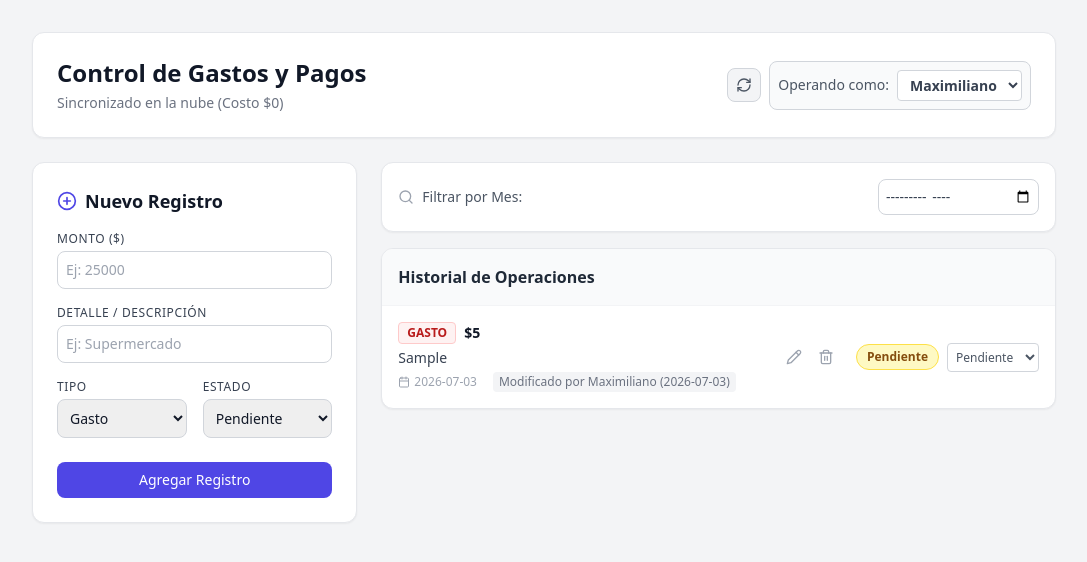
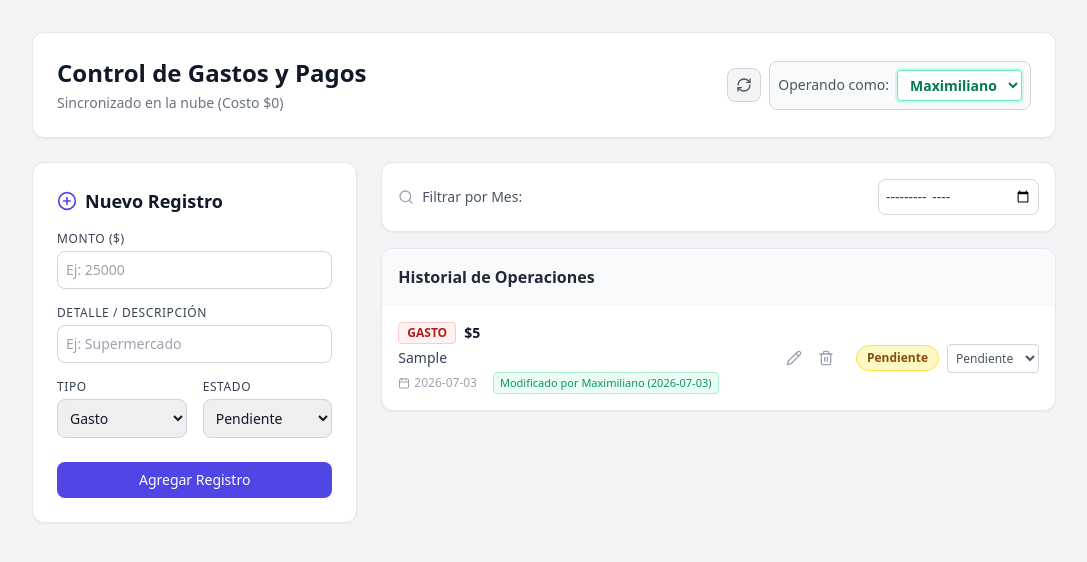
Before and after one commit to MaximilianoAlonso/controlGastos, a React (Vite) app: page / in a window 1280 px wide. Both pictures are taken after typing "5", "Sample" into the empty fields and a click on the button "Agregar Registro". Shown: the top 562 px of the page, without its empty margins (96-1183 px from the left). Built offline with nearby package versions, Linux system fonts and the light colour scheme; no server answers.

Commit message:
fix: cambiar base de datos a jsonbin gratiasdas

```diff
--- a/src/App.jsx
+++ b/src/App.jsx
@@ -14,7 +14,6 @@ export default function App() {
   const [usuarioActual, setUsuarioActual] = useState('Maximiliano');
   const [filtroMes, setFiltroMes] = useState('');
 
-  // Estados para la edición
   const [editandoId, setEditandoId] = useState(null);
 
   const cargarDatos = async () => {
@@ -70,7 +69,6 @@ export default function App() {
     let listaActualizada;
 
     if (editandoId) {
-      // Modo Edición
       listaActualizada = movimientos.map(m => {
         if (m.id === editandoId) {
           const cambiosPrevios = m.historialCambios || [];
@@ -87,7 +85,6 @@ export default function App() {
       });
       setEditandoId(null);
     } else {
-      // Modo Nuevo Registro
       const nuevo = {
         id: Date.now().toString(),
         monto: parseFloat(monto),
@@ -131,7 +128,6 @@ export default function App() {
     const listaActualizada = movimientos.filter(m => m.id !== id);
     setMovimientos(listaActualizada);
 
-    // Si justo se estaba editando el elemento borrado, limpiamos el formulario
     if (editandoId === id) {
       handleCancelarEdicion();
     }
@@ -156,6 +152,11 @@ export default function App() {
     return 'bg-blue-100 text-blue-800 border border-blue-300';
   };
 
+  // Retorna color dinámico según el usuario de la fila
+  const getUserColorClass = (user) => {
+    return user === 'Débora' ? 'text-purple-600 bg-purple-50 border-purple-200' : 'text-emerald-600 bg-emerald-50 border-emerald-200';
+  };
+
   return (
     <div class="min-h-screen bg-gray-100 py-8 px-4 font-sans">
       <div class="max-w-5xl mx-auto">
@@ -170,16 +171,19 @@ export default function App() {
             </button>
             <div class="flex items-center bg-gray-50 p-2 rounded-lg border border-gray-300">
               <span class="text-sm font-medium text-gray-600 mr-2">Operando como:</span>
-              <select value={usuarioActual} onChange={(e) => setUsuarioActual(e.target.value)} class="bg-white border border-gray-300 rounded px-2 py-1 text-sm font-semibold text-gray-700">
-                <option value="Maximiliano">Maximiliano</option>
-                <option value="Débora">Débora</option>
+              <select
+                value={usuarioActual}
+                onChange={(e) => setUsuarioActual(e.target.value)}
+                class={`bg-white border rounded px-2 py-1 text-sm font-bold focus:outline-none ring-2 ${usuarioActual === 'Débora' ? 'text-purple-700 border-purple-300 ring-purple-100' : 'text-emerald-700 border-emerald-300 ring-emerald-100'}`}
+              >
+                <option value="Maximiliano" class="text-emerald-700 font-bold">Maximiliano</option>
+                <option value="Débora" class="text-purple-700 font-bold">Débora</option>
               </select>
             </div>
           </div>
         </div>
 
         <div class="grid grid-cols-1 lg:grid-cols-3 gap-6">
-          {/* Formulario Dinámico */}
           <div class="bg-white p-6 rounded-xl shadow-sm border border-gray-200 h-fit">
             <h2 class="text-lg font-semibold text-gray-900 mb-4 flex items-center gap-2">
               <PlusCircle class={`w-5 h-5 ${editandoId ? 'text-amber-500' : 'text-indigo-600'}`} />
@@ -225,7 +229,6 @@ export default function App() {
             </form>
           </div>
 
-          {/* Historial */}
           <div class="lg:col-span-2 space-y-4">
             <div class="bg-white p-4 rounded-xl shadow-sm border border-gray-200 flex items-center justify-between">
               <div class="flex items-center gap-2 text-sm text-gray-600"><Search class="w-4 h-4 text-gray-400" /> <span>Filtrar por Mes:</span></div>
@@ -253,12 +256,13 @@ export default function App() {
                           <p class="text-sm text-gray-700 font-medium">{m.detalle}</p>
                           <div class="flex flex-wrap items-center gap-x-4 gap-y-1 text-xs text-gray-400 mt-1">
                             <span class="flex items-center gap-1"><Calendar class="w-3 h-3" /> {m.fecha}</span>
-                            <span class="text-gray-500 bg-gray-100 px-1.5 py-0.5 rounded">Modificado por {ult.usuario} ({ult.fechaCambio})</span>
+                            <span class={`px-1.5 py-0.5 rounded border text-[11px] font-medium ${getUserColorClass(ult.usuario)}`}>
+                              Modificado por {ult.usuario} ({ult.fechaCambio})
+                            </span>
                           </div>
                         </div>
 
                         <div class="flex items-center justify-between sm:justify-end gap-4 border-t sm:border-none pt-2 sm:pt-0">
-                          {/* Botones de acción rápidos */}
                           <div class="flex items-center gap-1">
                             <button onClick={() => handleIniciarEdicion(m)} class="p-1.5 hover:bg-amber-50 rounded text-gray-400 hover:text-amber-600 transition-colors" title="Modificar todo el registro">
                               <Pencil class="w-4 h-4" />
```
